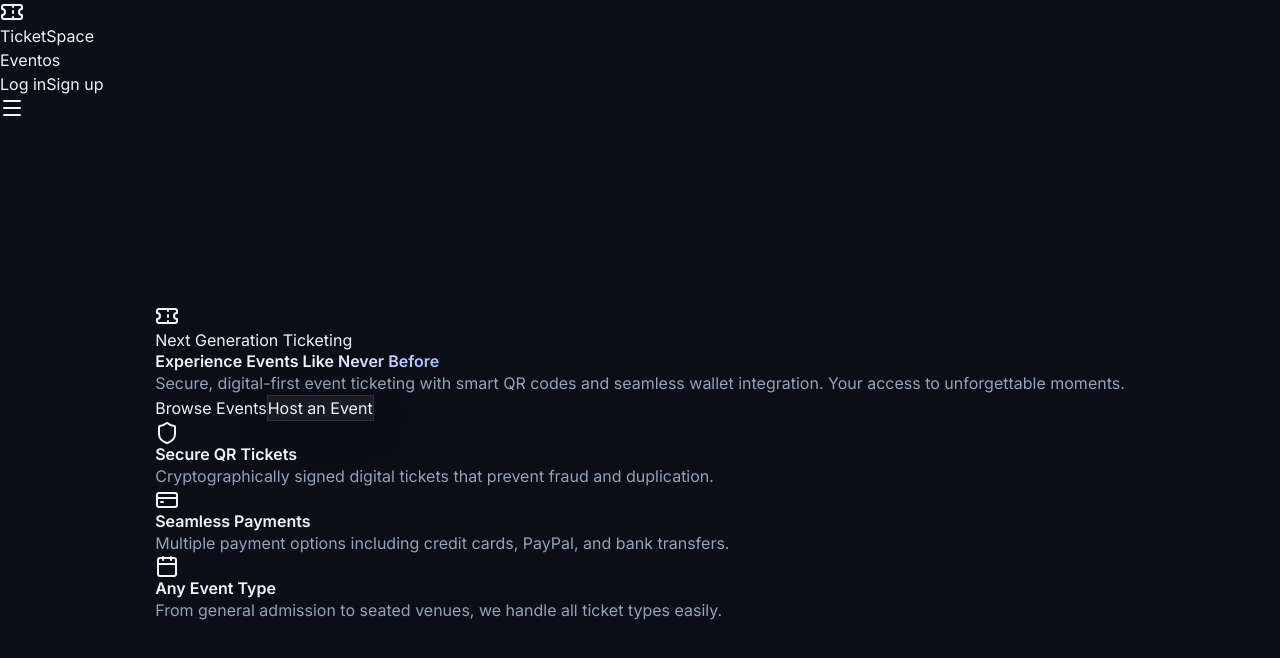
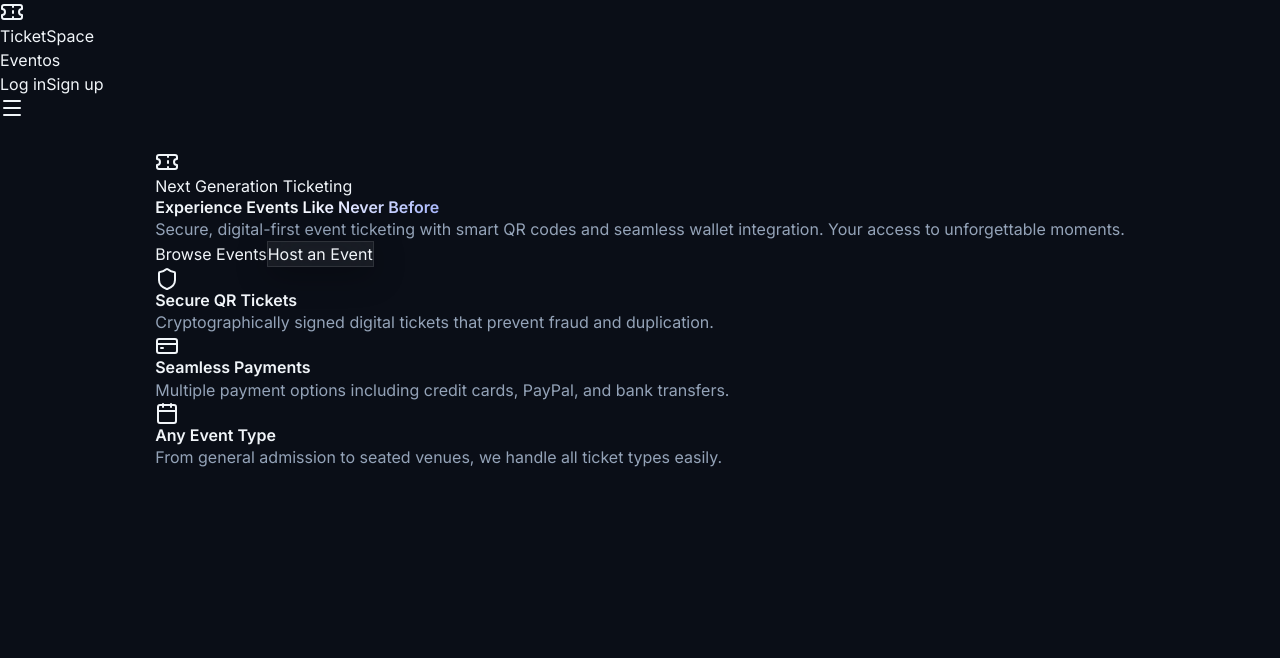
Before and after one commit to acortesba/ticketspace-public, a React app in the folder frontend/: page / in a window 1280 px wide. Shown: the top 658 px of the page. Built offline with nearby package versions, Linux system fonts and the light colour scheme; no server answers; the HTML template or start-up script is replaced by a standard one.

Commit message:
Fix flex layout overflow to allow vertical scrolling in page-content

```diff
--- a/frontend/src/styles/index.css
+++ b/frontend/src/styles/index.css
@@ -128,11 +128,11 @@ a {
 .page-content {
   flex: 1;
   min-height: 0;         /* Critical: allows flex child to shrink below its content size */
-  overflow: hidden;      /* STRICT: no scrolling ever */
+  overflow-y: auto;      /* Changed from hidden to allow scrolling for lists/profile */
   display: flex;
   flex-direction: column;
   align-items: center;
-  justify-content: center;
+  justify-content: flex-start; /* Changed from center to allow normal top-down flow */
   width: 100%;
   padding: var(--space-lg) var(--space-md); /* 24px top/bottom, 16px sides — system tokens */
 }
@@ -141,11 +141,11 @@ a {
 .scrollable-content {
   flex: 1;
   min-height: 0;
-  overflow: hidden;
+  overflow-y: auto;
   display: flex;
   flex-direction: column;
   align-items: center;
-  justify-content: center;
+  justify-content: flex-start;
   width: 100%;
   padding: var(--space-lg) var(--space-md);
 }
```
